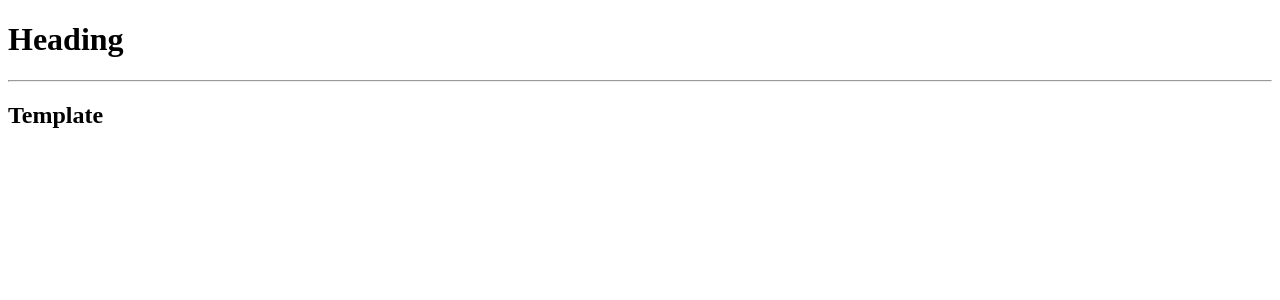
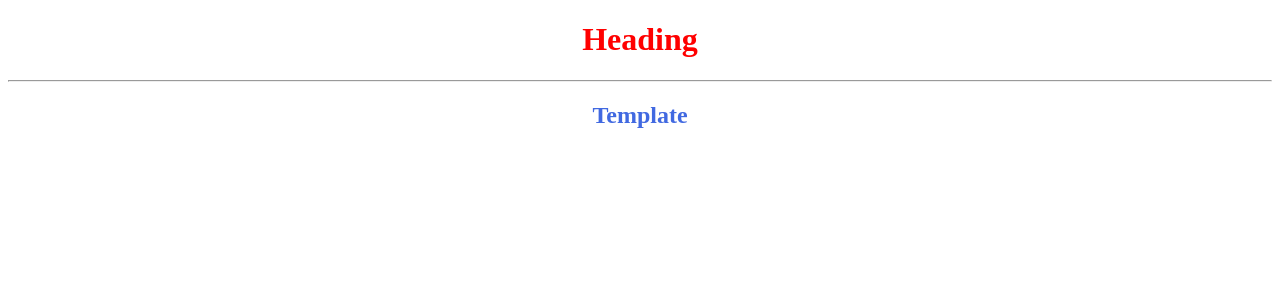
Before and after one commit to basharovi/MyAngularApp, an Angular app in the folder MyAngularApp/: page / in a window 1280 px wide. Shown: the top 300 px of the page. Built offline with nearby package versions, Linux system fonts and the light colour scheme.

Commit message:
Learned about StyleUrl

```diff
--- a/MyAngularApp/src/app/app.component.css
+++ b/MyAngularApp/src/app/app.component.css
@@ -1,3 +1,12 @@
 #header{
     font-style: italic;
 }
+
+h1{
+    color: red;
+    text-align: center;
+}
+h2{
+    color: royalblue;
+    text-align: center;
+}
```
